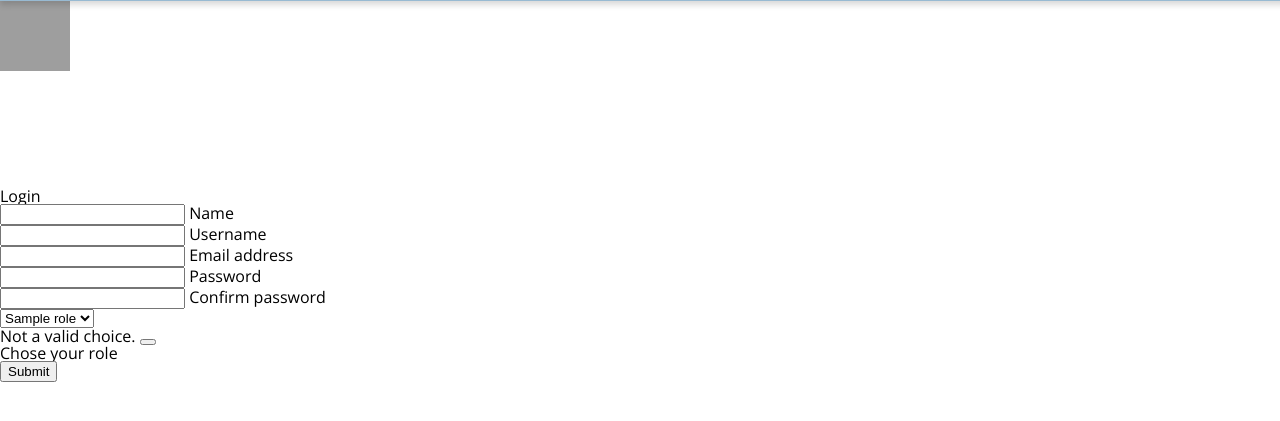
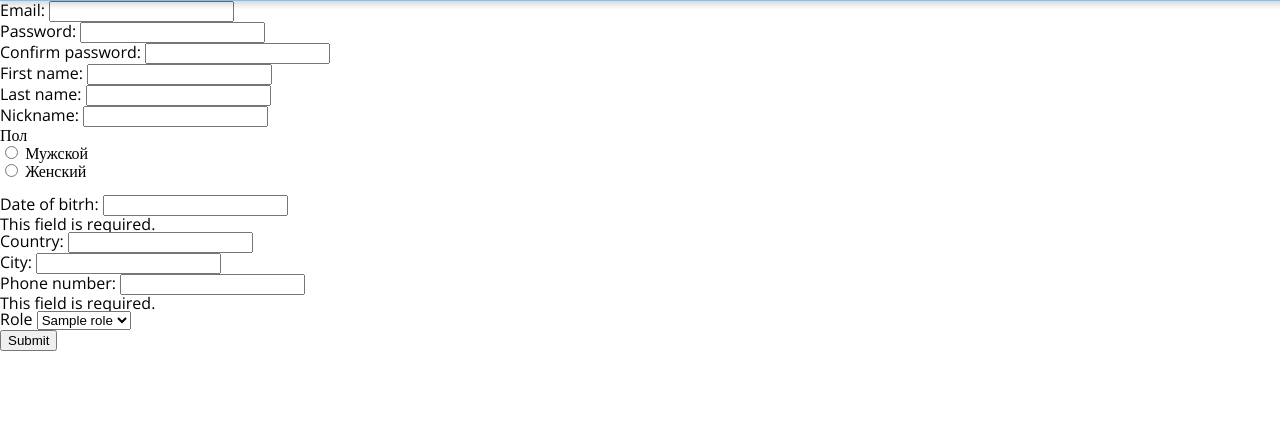
Before and after one commit to namesEnded/learning_platform, a Flask app: page /signup in a window 1280 px wide; the page is wider, and only the part inside the window is pictured. Shown: the part 99-520 px from the top of that part. Run offline with Flask 2, Linux system fonts and the light colour scheme; tables that the repository leaves empty hold one stand-in row (values such as "Sample post"); some libraries are stand-ins or nearby versions; grey boxes are pictures that could not be loaded.

Commit message:
add: fields to Users table

```diff
--- a/app.py
+++ b/app.py
@@ -126,7 +126,7 @@ def courses():
         else:
             review = request.form['intro']
             text_content = request.form['text']
-            course = Course(title=title, review=review, text_content=text_content, user=user)
+            course = Course(title=title, review=review, text_content=text_content, creator_uuid=user.uuid)
             try:
 
                 if len(title) == 0:
@@ -313,18 +313,24 @@ def signup():
     if signup_form.validate_on_submit():
         user = User.query.filter_by(email=signup_form.email.data).first()
         if user is None:
+            password_hash = generate_password_hash(signup_form.password_hash.data, "sha256")
             role = Role.query.get(signup_form.role_id.data.id)
-            password_hash = generate_password_hash(signup_form.password_hash.data, "sha256")
-            signup_user = User(name=signup_form.name.data, username=signup_form.username.data,
-                               password_hash=password_hash, email=signup_form.email.data)
-            signup_user.roles.append(Role(name=role.name))
+            signup_user = User(
+                email = signup_form.email.data,
+                password_hash = password_hash,
+                first_name = signup_form.first_name.data,
+                last_name = signup_form.last_name.data,
+                username = signup_form.username.data,
+                date_of_birth = signup_form.date_of_birth.data,
+                phone_number = signup_form.phone_number.data,
+                country = signup_form.country.data,
+                city = signup_form.city.data,
+                gender = bool(int(signup_form.gender.data)),
+                role = role)
             is_successful = True
             db.session.add(signup_user)
             db.session.commit()
-            signup_form.name.data = ''
-            signup_form.username.data = ''
-            signup_form.email.data = ''
-            signup_form.password_hash.data = ''
+            # signup_form = SignupForm(formdata=None)
             flash("User Added Successfully!")
         else:
             flash("Error! Email already in use")
--- a/forms.py
+++ b/forms.py
@@ -1,8 +1,13 @@
+from datetime import datetime
+import re
+
 import wtforms
+from wtforms.widgets import EmailInput
+
 from models import Role
 from flask_wtf import FlaskForm
-from wtforms import StringField, SubmitField, PasswordField, BooleanField, SelectField
-from wtforms.validators import DataRequired, Length, Email, InputRequired, EqualTo
+from wtforms import StringField, SubmitField, PasswordField, BooleanField, SelectField, RadioField
+from wtforms.validators import DataRequired, Length, Email, InputRequired, EqualTo, ValidationError
 from wtforms_sqlalchemy.fields import QuerySelectField;
 
 
@@ -18,13 +23,36 @@ def choice_query():
 
 
 class SignupForm(FlaskForm):
-    name = StringField("Name: ", validators=[DataRequired()])
-    username = StringField("Nickname: ", validators=[DataRequired()])
-    email = StringField("Email: ", validators=[Email("Invalid email address.")])
+    email = StringField("Email: ", validators=[Email("Invalid email address.")], widget=EmailInput())
     password_hash = PasswordField("Password: ",
                                   validators=[DataRequired(), EqualTo('password_hash2', message="Password must match!"),
                                               Length(min=4, max=100)])
     password_hash2 = PasswordField("Confirm password: ", validators=[DataRequired(), Length(min=4, max=100)])
+
+    first_name = StringField("First name: ", validators=[DataRequired(),InputRequired()])
+    last_name = StringField("Last name: ", validators=[DataRequired(),InputRequired()])
+    username = StringField("Nickname: ", validators=[DataRequired(),InputRequired()])
+    gender = RadioField('Пол', choices=[('1', 'Мужской'), ('0', 'Женский')])
+
+    date_of_birth = StringField("Date of bitrh: ", validators=[DataRequired(), InputRequired()])
+    def validate_date_of_birth(form, field):
+        try:
+            datetime.strptime(field.data, '%Y-%m-%d')
+        except ValueError:
+            raise ValidationError('Not a date')
+
+    country = StringField("Country: ", validators=[DataRequired()])
+    city = StringField("City: ", validators=[DataRequired()])
+
+    phone_number = StringField("Phone number: ", validators=[DataRequired()])
+    # def validate_phone_number(form, field):
+    #     # This code creates a regular expression to match Russian phone numbers in two different formats.
+    #     # The first format is 8 (XXX) XXX-XX-XX, and the second format is +7 (XXX) XXX-XX-XX.
+    #     # It includes the possibility of spaces or dashes between the number groups.
+    #     phone_regex = re.compile(r'[8+7]\\s?\\(\\d{3}\\)\\s?\\d{3}[-\\s]?\\d{2}[-\\s]?\\d{2}')
+    #     if not phone_regex.fullmatch(field.data):
+    #         raise ValidationError('Not a phone number')
+
     role_id = QuerySelectField('Role',
                                query_factory=choice_query, allow_blank=False,
                                get_label='name', get_pk=lambda a: a.id,
--- a/templates/courses.html
+++ b/templates/courses.html
@@ -106,7 +106,7 @@
                         <div class="card__right_content_part">
                             <a href="/courses/{{ el.uuid }}" id="btn_about_course">Подробнее</a>
                             <div class="card__teacher">
-                                Teacher: {{ el.user.email }}</div>
+                                Teacher: {{ el.creator.email }}</div>
                         </div>
                     </div>
                 </div>
--- a/templates/signup.html
+++ b/templates/signup.html
@@ -8,95 +8,66 @@ SIGN UP TITLE
 {{ super() }}
 
 {% if is_submitted%}
-    <div class="container">
         {% for message in get_flashed_messages() %}
-            <div class="mb-2 alert alert-warning alert-dismissible fade show" role="alert">
               {{ message }}
-              <button type="button" class="btn-close" data-bs-dismiss="alert" aria-label="Close"></button>
-            </div>
         {% endfor %}
 
         {% for error in signup_form.errors %}
             {% for message in signup_form.errors[error] %}
-            <div class="container">
-                <div class="mb-3 alert alert-warning alert-dismissible fade show " role="alert">
                      {{ message }}
-                  <button type="button" class="btn-close" data-bs-dismiss="alert" aria-label="Close"></button>
-                </div>
-            </div>
             {% endfor %}
         {% endfor %}
-    </div>
 {% endif %}
 {% if is_successful %}
 
-<div class="video-background-holder">
-  <div class="video-background-overlay"></div>
-  <video playsinline="playsinline" autoplay="autoplay" muted="muted" loop="loop">
-        <source src="https://media.giphy.com/media/aWRWTF27ilPzy/giphy.mp4" type="video/mp4">
-    </video>
-  <div class="video-background-content container h-100">
-    <div class="d-flex h-100 text-center align-items-center">
-      <div class="w-100 text-white">
-        <h1 class="display-4">Hello, {{ signup_user.name}} </h1>
-        <p class="lead mb-0">Your email: {{ signup_user.e_mail }}, and your password is {{ signup_user.password_hash }}, oh thats is joke (¬‿¬ ) </p>
-        <p class="lead">Back to  <a href="{{ url_for('index')}}" class="text-white">
-                    <u>main page</u></a>
-        </p>
-      </div>
-    </div>
-  </div>
-</div>
+<video playsinline="playsinline" autoplay="autoplay" muted="muted" loop="loop">
+    <source src="https://media.giphy.com/media/aWRWTF27ilPzy/giphy.mp4" type="video/mp4">
+</video>
+<h1> Hello, {{ signup_user.name}} </h1>
+<p >Your email: {{ signup_user.e_mail }}, and your password is {{ signup_user.password_hash }}, oh thats is joke (¬‿¬ ) </p>
+<p >Back to  <a href="{{ url_for('index')}}"><u>main page</u></a></p>
 
 {% else %}
   <form action="/signup" method="POST" class="form-signin">
-      {{ signup_form.hidden_tag() }}
-        <div class="container">
-            <div class="row">
-                <div class="col-lg-12">
-                    <img class="mb-2 img-responsive center-block d-block mx-auto" src="http://www.arhiv-vologda.ru/upload/1573475258.jpg" alt="" width="70" height="70">
-                </div>
-            </div>
-        </div>
+    {{ signup_form.hidden_tag() }}
+    {{ signup_form.email.label }} {{ signup_form.email }} <br>
 
-        <h1 class="h3 mb-3 fw-normal text-center">Login</h1>
+    {{ signup_form.password_hash.label }} {{ signup_form.password_hash }} <br>
 
-        <div class="form-floating mb-3">
-            {{signup_form.name(class="form-control")}}
-            <label>Name</label>
-        </div>
+    {{ signup_form.password_hash2.label }} {{ signup_form.password_hash2 }} <br>
 
-         <div class="form-floating mb-3">
-            {{signup_form.username(class="form-control")}}
-            <label>Username</label>
-        </div>
+    {{ signup_form.first_name.label }} {{ signup_form.first_name }} <br>
 
-        <div class="form-floating mb-3">
-            {{signup_form.email(class="form-control")}}
-            <label>Email address</label>
-        </div>
+    {{ signup_form.last_name.label }} {{ signup_form.last_name }} <br>
 
-        <div class="form-floating mb-3">
-            {{signup_form.password_hash(class="form-control")}}
-            <label>Password</label>
-        </div>
+    {{ signup_form.username.label }} {{ signup_form.username }} <br>
 
-        <div class="form-floating mb-3">
-            {{signup_form.password_hash2(class="form-control")}}
-            <label>Confirm password</label>
-        </div>
+    {{ signup_form.gender.label }} {{ signup_form.gender }} <br>
 
-        <div class="form-floating mb-3">
-        {{ signup_form.role_id(class="form-select mb-3") }}
-            {% for error in signup_form.role_id.errors  %}
-                <div class="alert alert-warning alert-dismissible fade show" role="alert">
-                  {{ error }}
-                  <button type="button" class="btn-close" data-bs-dismiss="alert" aria-label="Close"></button>
-                </div>
+    {{ signup_form.date_of_birth.label }} {{ signup_form.date_of_birth }} <br>
+
+    {% if signup_form.date_of_birth.errors %}
+        <ul class="errors">
+            {% for error in signup_form.date_of_birth.errors %}
+                <li>{{ error }}</li>
             {% endfor %}
-            <label>Chose your role</label>
-        </div>
-        {{signup_form.submit(class="btn btn-primary")}}
+        </ul>
+    {% endif %}
+    {{ signup_form.country.label }} {{ signup_form.country }} <br>
+
+    {{ signup_form.city.label }} {{ signup_form.city }} <br>
+
+    {{ signup_form.phone_number.label }} {{ signup_form.phone_number }} <br>
+
+    {% if signup_form.phone_number.errors %}
+        <ul class="errors">
+            {% for error in signup_form.phone_number.errors %}
+                <li>{{ error }}</li>
+            {% endfor %}
+        </ul>
+    {% endif %}
+    {{ signup_form.role_id.label }} {{ signup_form.role_id }} <br>
+    {{ signup_form.submit }} <br>
   </form>
 {% endif %}
 {% endblock %}
```
Also changed, not shown: models.py (+23 -6 lines).
